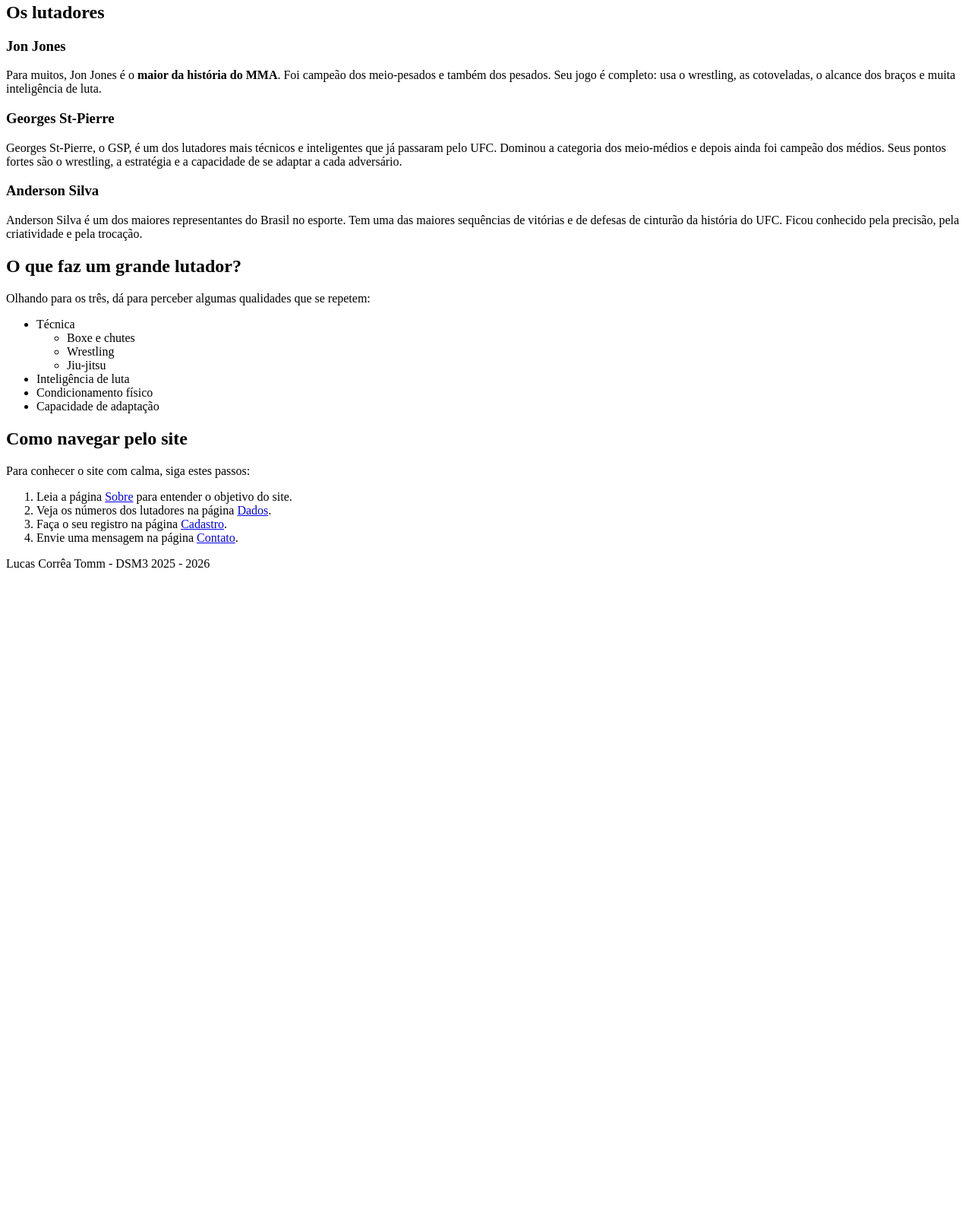
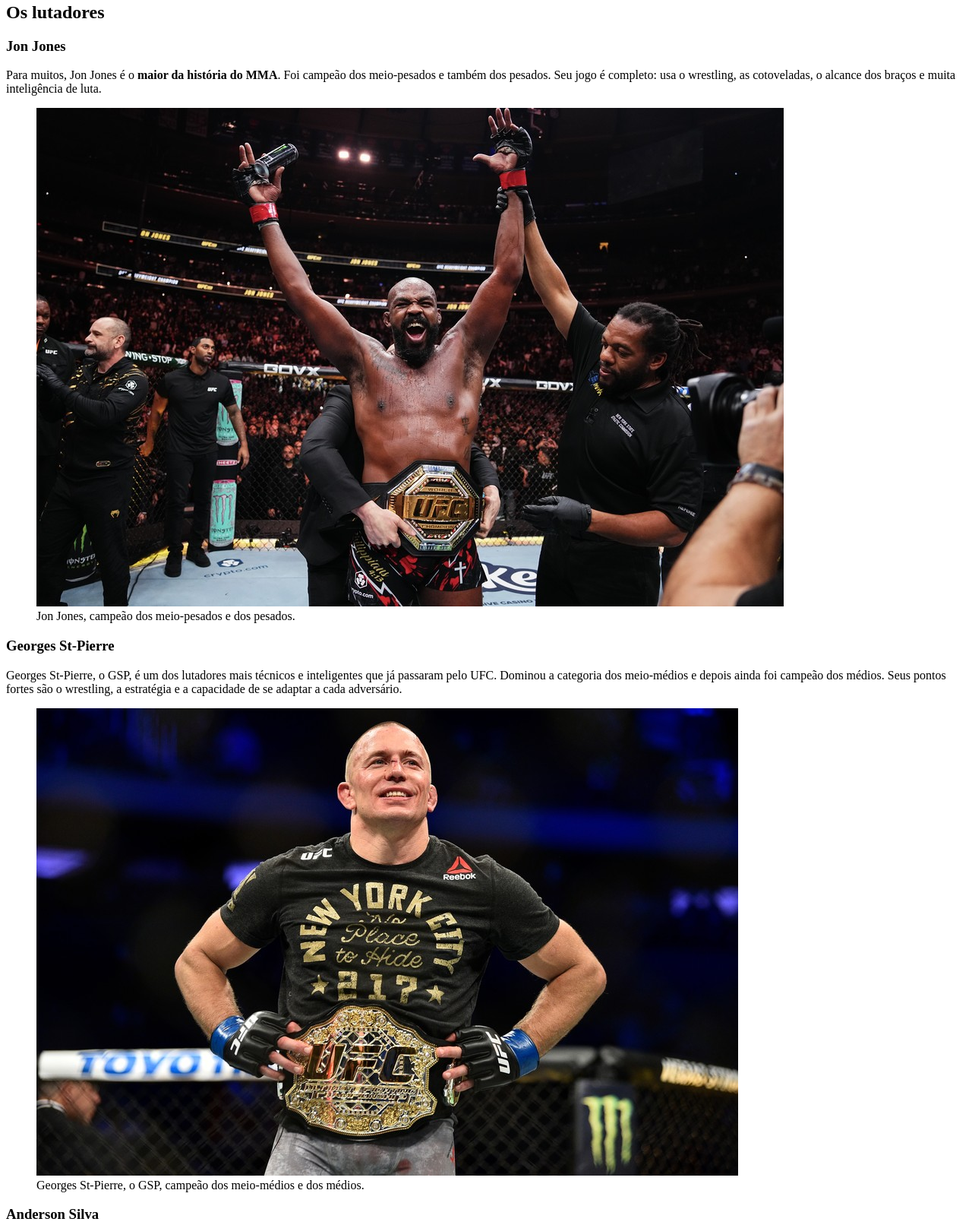
Before and after one commit to Lucas-Tomm/site-tema-livre, a plain HTML site: page index.html in a window 1280 px wide. Shown: the part 410-2022 px from the top of the page at 76% size. Before the commit the page ends 1177 px from the top, so only its background shows below. Drawn offline with Linux system fonts and the light colour scheme.

Commit message:
Adiciona figuras, imagem decorativa e link para o cadastro no início

```diff
--- a/index.html
+++ b/index.html
@@ -34,12 +34,21 @@
 
         <h3>Jon Jones</h3>
         <p>Para muitos, Jon Jones é o <strong>maior da história do MMA</strong>. Foi campeão dos meio-pesados e também dos pesados. Seu jogo é completo: usa o wrestling, as cotoveladas, o alcance dos braços e muita inteligência de luta.</p>
+        <figure>
+          <img src="img/jon-jones.jpg" alt="Jon Jones em um evento do UFC" width="984" height="656">
+          <figcaption>Jon Jones, campeão dos meio-pesados e dos pesados.</figcaption>
+        </figure>
 
         <h3>Georges St-Pierre</h3>
         <p>Georges St-Pierre, o GSP, é um dos lutadores mais técnicos e inteligentes que já passaram pelo UFC. Dominou a categoria dos meio-médios e depois ainda foi campeão dos médios. Seus pontos fortes são o wrestling, a estratégia e a capacidade de se adaptar a cada adversário.</p>
+        <figure>
+          <img src="img/georges-st-pierre.jpg" alt="Georges St-Pierre em um evento do UFC" width="924" height="615">
+          <figcaption>Georges St-Pierre, o GSP, campeão dos meio-médios e dos médios.</figcaption>
+        </figure>
 
         <h3>Anderson Silva</h3>
         <p>Anderson Silva é um dos maiores representantes do Brasil no esporte. Tem uma das maiores sequências de vitórias e de defesas de cinturão da história do UFC. Ficou conhecido pela precisão, pela criatividade e pela trocação.</p>
+        <img src="img/anderson-silva.jpg" alt="" width="768" height="512">
       </section>
 
       <section>
@@ -68,6 +77,7 @@
           <li>Faça o seu registro na página <a href="cadastro.html">Cadastro</a>.</li>
           <li>Envie uma mensagem na página <a href="contato.html">Contato</a>.</li>
         </ol>
+        <p><a href="cadastro.html">Ir para o formulário de cadastro de torcedores</a></p>
       </section>
     </main>
     <footer>
```
